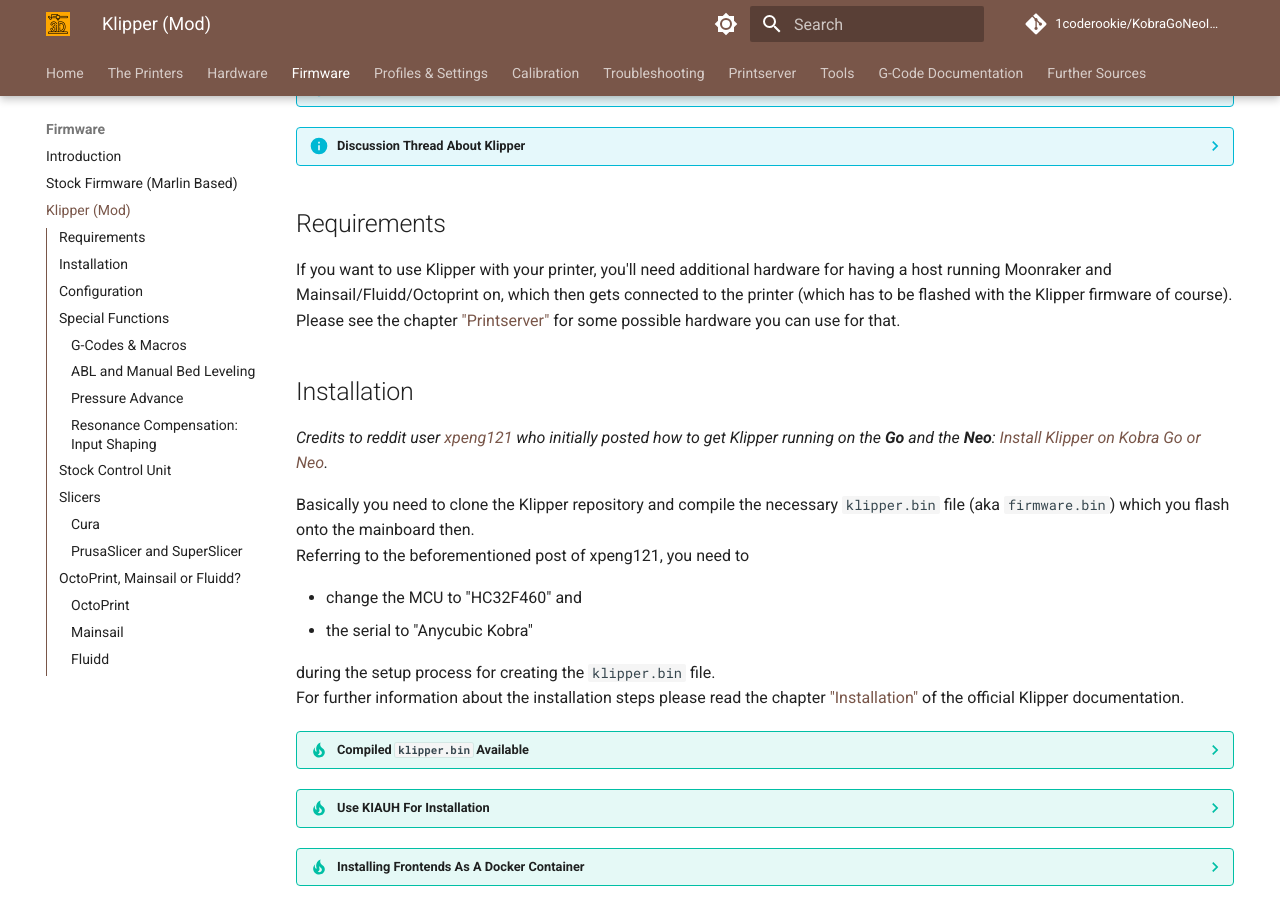
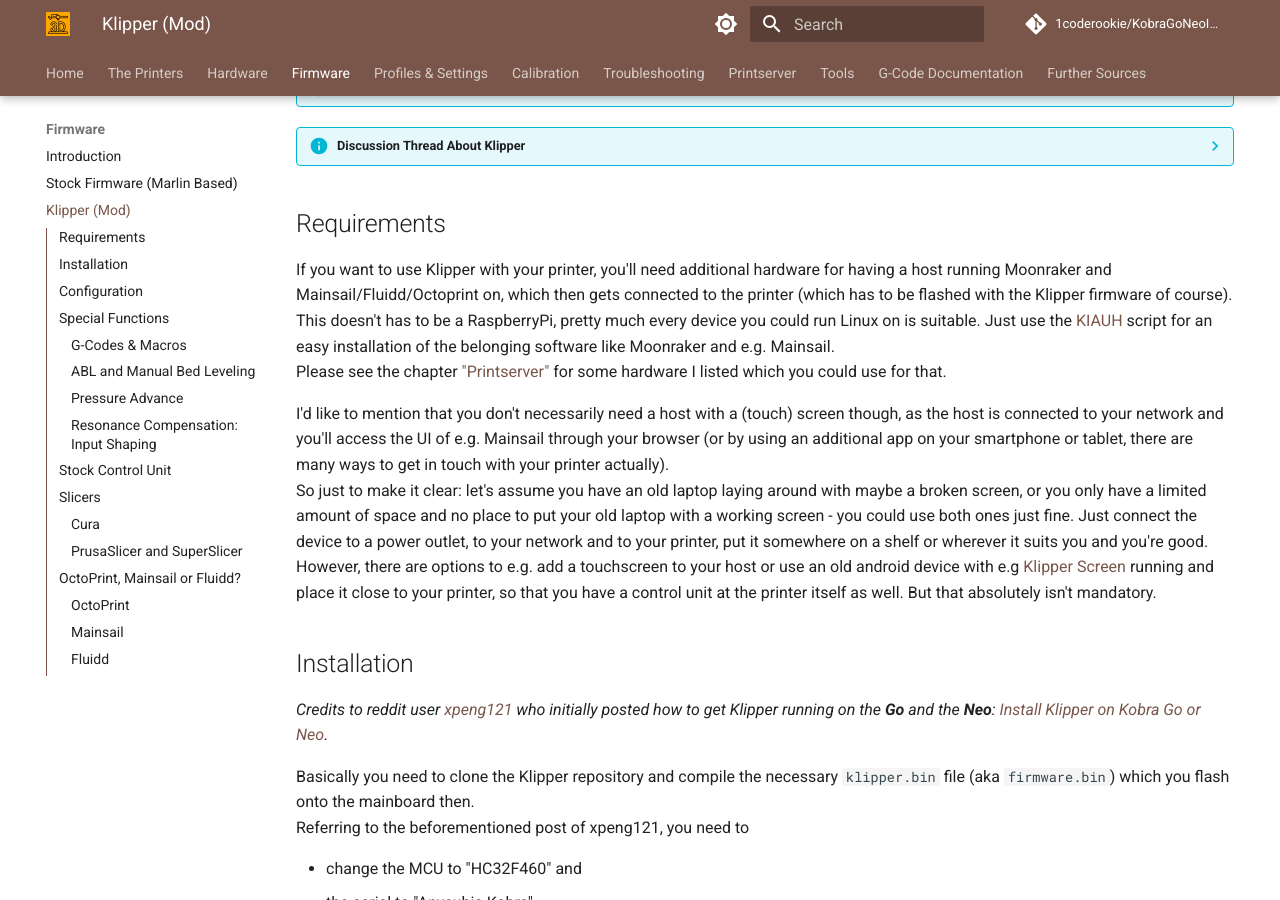
Before and after one commit to 1coderookie/KobraGoNeoInsights, an MkDocs documentation site: the page built from docs/firmware/fw_klipper.md, in a window 1280 px wide and 900 px high, scrolled down 386 px. Built offline with MkDocs 1.6.1 and Material for MkDocs 9.7.7, drawn with Linux system fonts in a browser that asks for light colours; comment, search, counter and statistics services are not loaded.

Commit message:
Update fw_klipper.md

```diff
--- a/docs/firmware/fw_klipper.md
+++ b/docs/firmware/fw_klipper.md
@@ -24,8 +24,12 @@
     I opened a [discussion thread about Klipper](https://github.com/1coderookie/KobraGoNeoInsights/discussions/6) just in case any further questions arise or in case you want to comment on certain things without doing so by sending me an email. Keep in mind though that I'm not an expert at all, so if you do have specific questions about Klipper, please refer to the [official documentation of Klipper](https://www.klipper3d.org/Overview.html), the [Klipper discourse group](https://klipper.discourse.group/) and/or ask in a special forum like e.g. the [Klipper subreddit](https://www.reddit.com/r/klippers/).
 
 ## Requirements
-If you want to use Klipper with your printer, you'll need additional hardware for having a host running Moonraker and Mainsail/Fluidd/Octoprint on, which then gets connected to the printer (which has to be flashed with the Klipper firmware of course).
-Please see the chapter ["Printserver"](../printserver.md) for some possible hardware you can use for that.
+If you want to use Klipper with your printer, you'll need additional hardware for having a host running Moonraker and Mainsail/Fluidd/Octoprint on, which then gets connected to the printer (which has to be flashed with the Klipper firmware of course). This doesn't has to be a RaspberryPi, pretty much every device you could run Linux on is suitable. Just use the [KIAUH](https://github.com/th33xitus/kiauh) script for an easy installation of the belonging software like Moonraker and e.g. Mainsail.
+Please see the chapter ["Printserver"](../printserver.md) for some hardware I listed which you could use for that.
+
+I'd like to mention that you don't necessarily need a host with a (touch) screen though, as the host is connected to your network and you'll access the UI of e.g. Mainsail through your browser (or by using an additional app on your smartphone or tablet, there are many ways to get in touch with your printer actually).
+So just to make it clear: let's assume you have an old laptop laying around with maybe a broken screen, or you only have a limited amount of space and no place to put your old laptop with a working screen - you could use both ones just fine. Just connect the device to a power outlet, to your network and to your printer, put it somewhere on a shelf or wherever it suits you and you're good.
+However, there are options to e.g. add a touchscreen to your host or use an old android device with e.g [Klipper Screen](https://klipperscreen.readthedocs.io/en/latest/) running and place it close to your printer, so that you have a control unit at the printer itself as well. But that absolutely isn't mandatory.
 
 ## Installation
 *Credits to reddit user [xpeng121](https://www.reddit.com/user/xpeng121/) who initially posted how to get Klipper running on the **Go** and the **Neo**: [Install Klipper on Kobra Go or Neo](https://www.reddit.com/r/anycubic/comments/10cwm16/install_klipper_on_kobra_go_or_neo/).*
```
